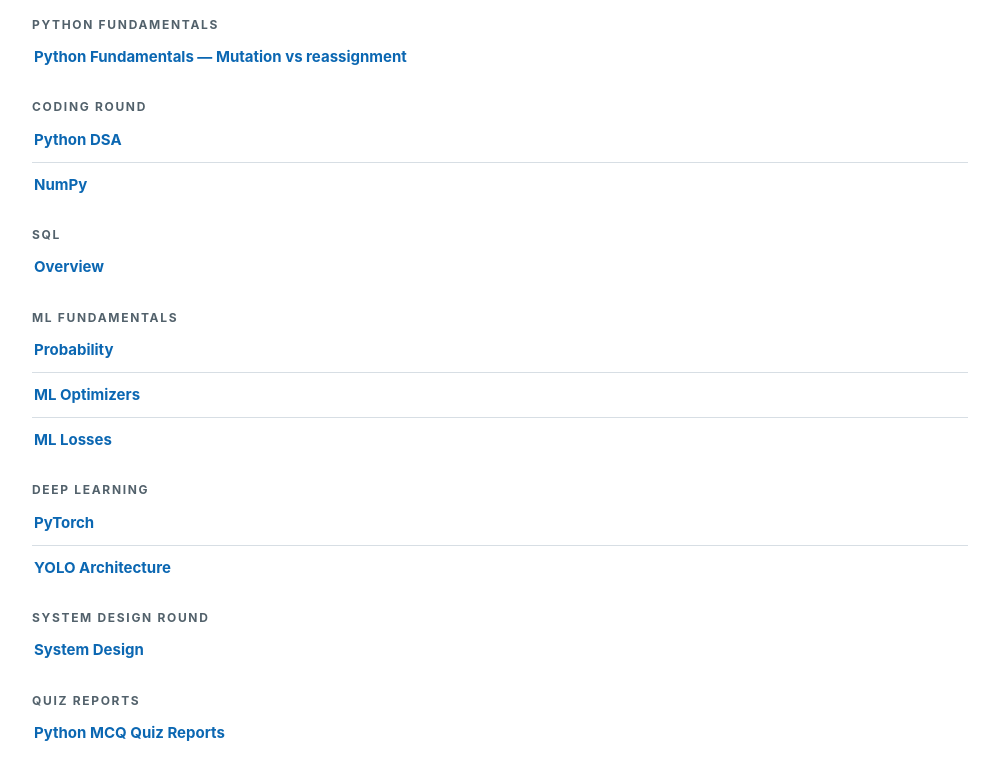
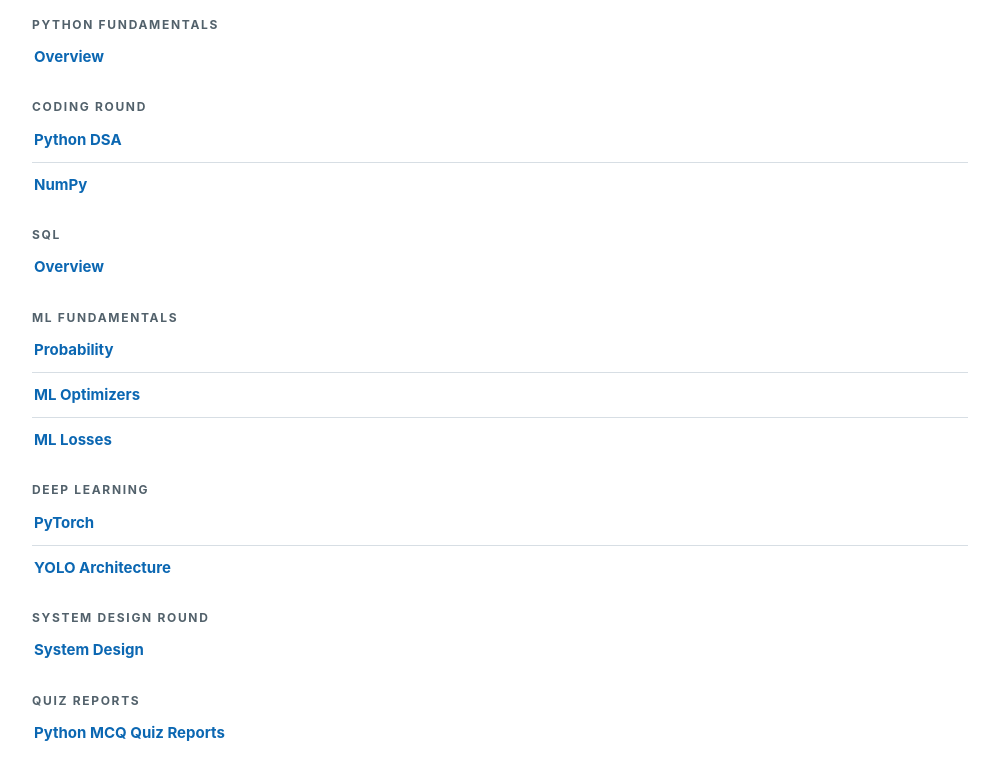
Before and after one commit to prateek-mehra/data-science-cheat-sheets, a plain HTML site: page index.html in a window 1280 px wide. Shown: the part 90-867 px from the top of the page, without its empty margins (140-1139 px from the left). Drawn offline with Linux system fonts and the light colour scheme.

Commit message:
Rename Python fundamentals index link to Overview
Co-Authored-By: Claude Opus 5.5 <noreply@anthropic.com>

```diff
--- a/index.html
+++ b/index.html
@@ -27,7 +27,7 @@
       <div class="subtitle">A small, printable collection for quick revision.</div>
     </header>
     <h2 class="stage">Python fundamentals</h2>
-    <ul class="sheets"><li><a href="python-fundamentals.html">Python Fundamentals — Mutation vs reassignment</a></li></ul>
+    <ul class="sheets"><li><a href="python-fundamentals.html">Overview</a></li></ul>
     <h2 class="stage">Coding round</h2>
     <ul class="sheets">
       <li><a href="python-dsa-data-structures-cheatsheet.html">Python DSA</a></li>
```
